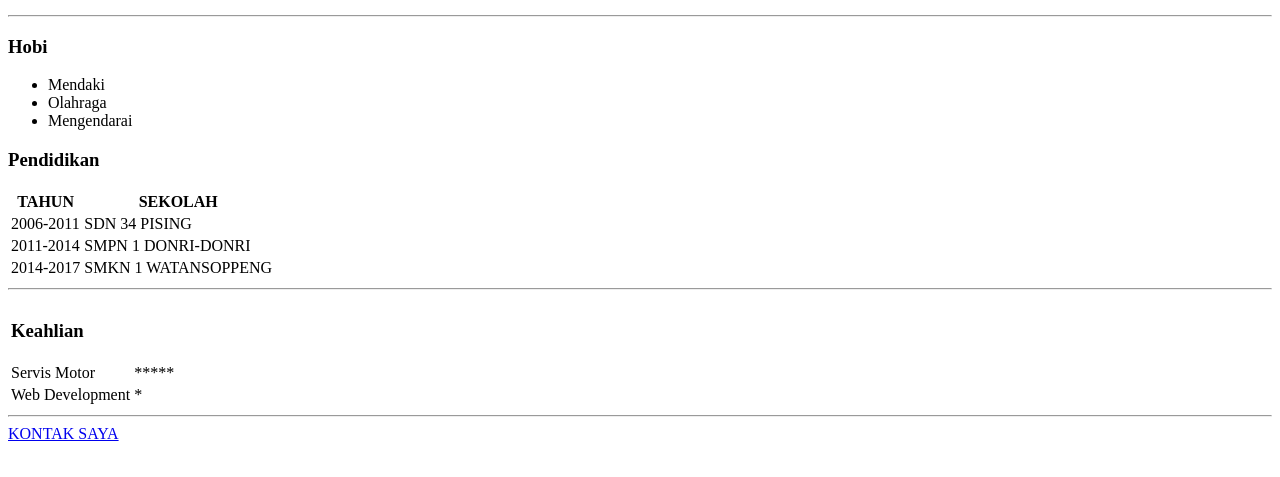
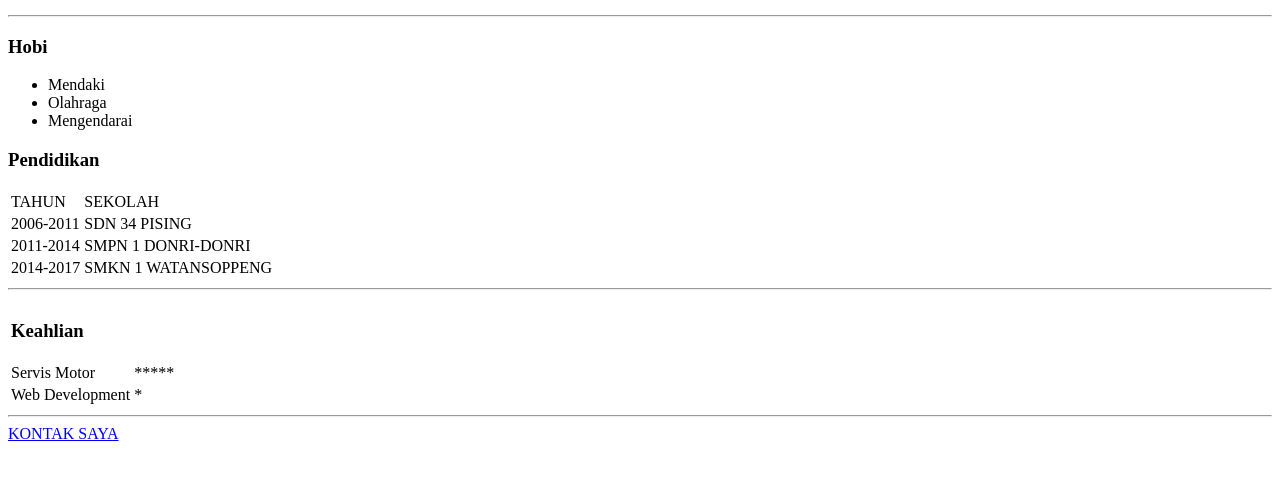
Before and after one commit to kaisaragung/cv, a plain HTML site: page index.html in a window 1280 px wide. Shown: the part 221-698 px from the top of the page. Drawn offline with Linux system fonts and the light colour scheme.

Commit message:
New Changes by Ghazy
Error fix again

```diff
--- a/index.html
+++ b/index.html
@@ -19,10 +19,10 @@
                     </ul>
          <h3>Pendidikan</h3>
         <table>
-            <thead>
-                <th>TAHUN</th>
-                <th>SEKOLAH</th>
-            </thead>
+            <tr>
+                <td>TAHUN</td>
+                <td>SEKOLAH</td>
+            </tr>
             <tr>
                 <td>2006-2011</td>
                 <td>SDN 34 PISING</td>
```
